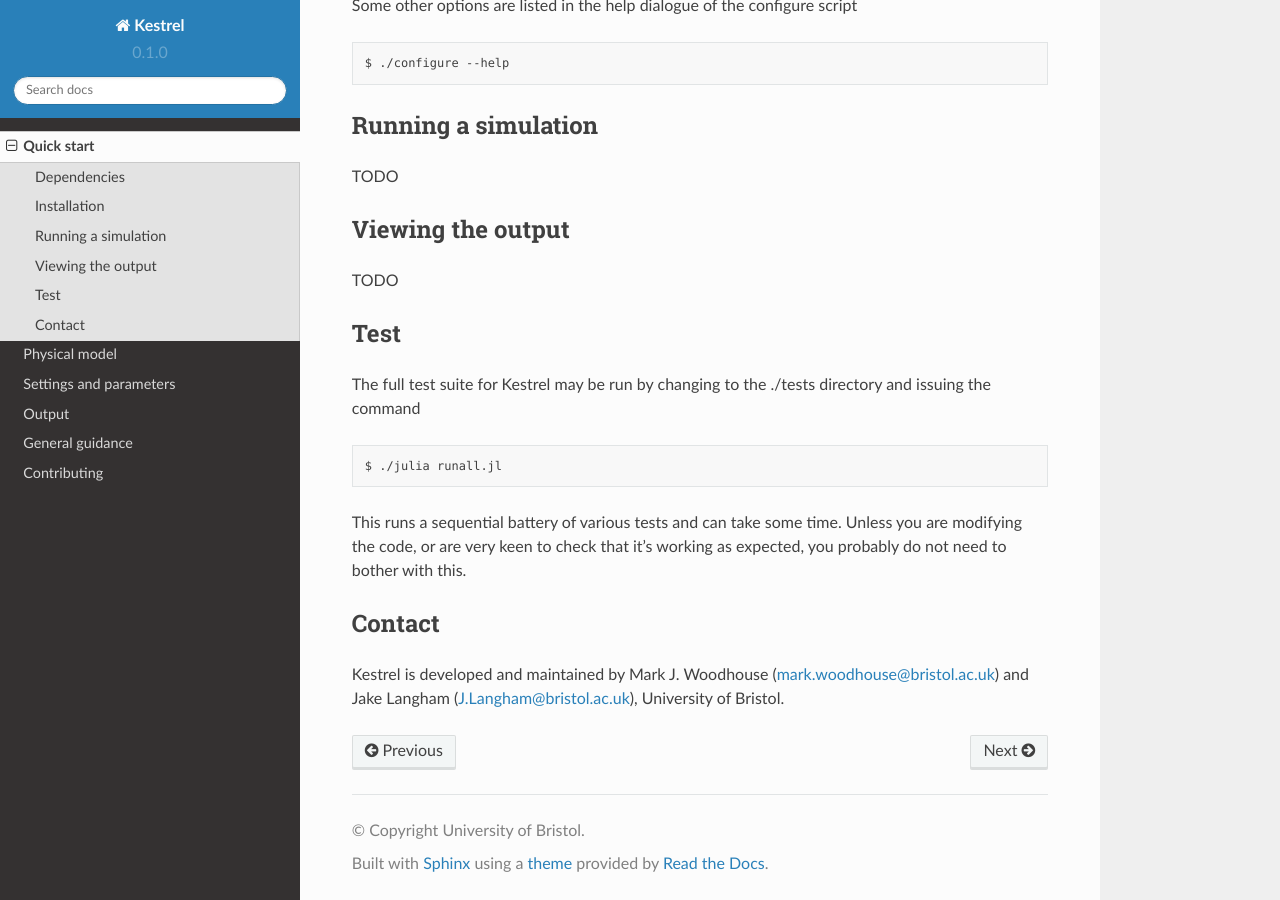
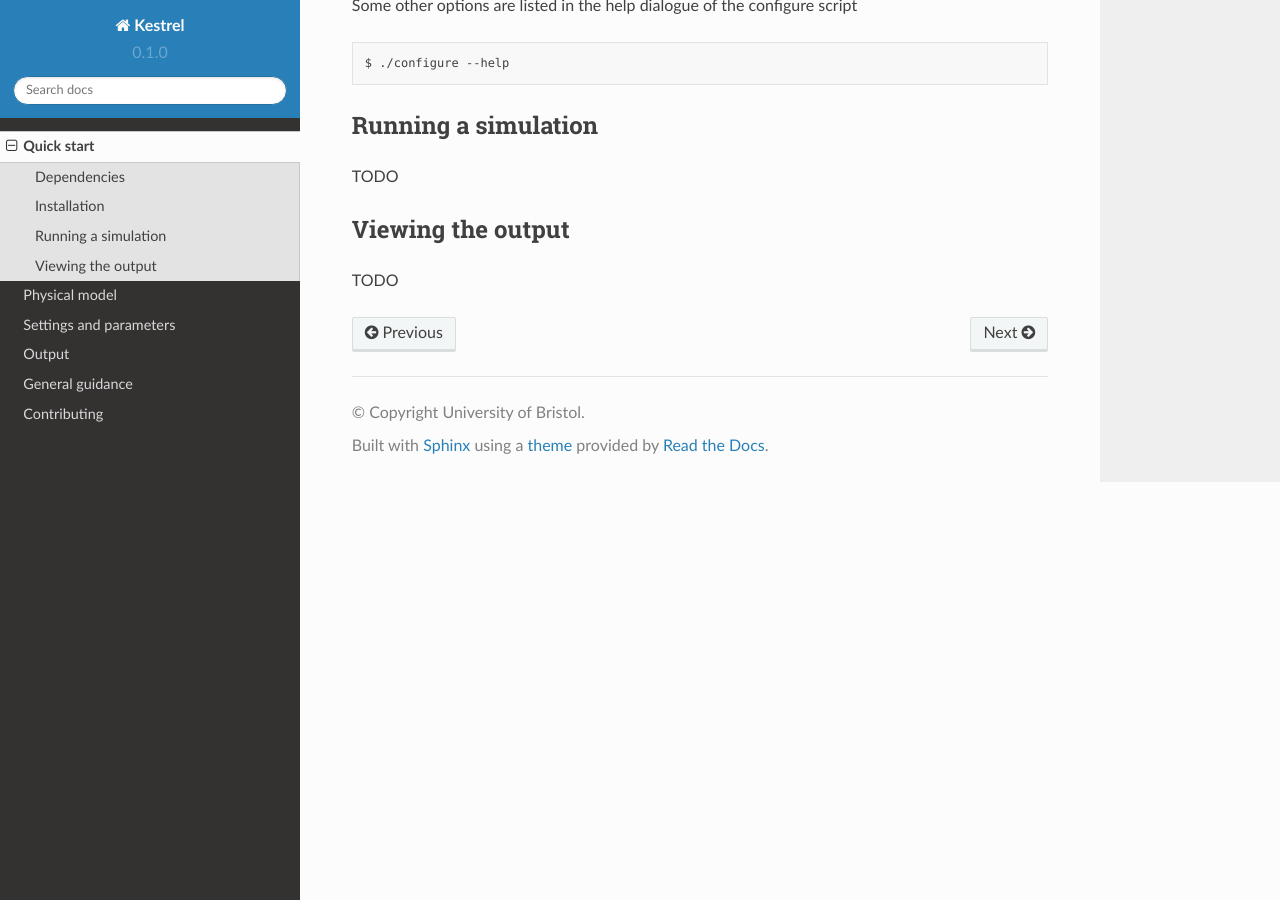
Before and after one commit to jakelangham/kestrel, a Sphinx documentation site: the page built from docs/source/quickstart.rst, in a window 1280 px wide and 900 px high, scrolled down 1428 px. Built offline with Sphinx 7.4.7 and the Read the Docs theme 2.0.0, drawn with Linux system fonts in a browser that asks for light colours.

Commit message:
Remove tests/contact from end of quickstart doc

```diff
--- a/docs/source/quickstart.rst
+++ b/docs/source/quickstart.rst
@@ -84,28 +84,3 @@
 ------------------
 
 TODO
-
-.. _quick_test:
-
-Test
-----
-
-The full test suite for Kestrel may be run by changing to the ./tests
-directory and issuing the command
-
-.. code-block:: bash
-
-  $ ./julia runall.jl
-
-This runs a sequential battery of various tests and can take some time. Unless
-you are modifying the code, or are very keen to check that it's working as
-expected, you probably do not need to bother with this.
-
-.. _quick_contact:
-
-Contact
--------
-
-Kestrel is developed and maintained by Mark J. Woodhouse
-(mark.woodhouse@bristol.ac.uk) and Jake Langham (J.Langham@bristol.ac.uk),
-University of Bristol.
```
Also changed, not shown: docs/source/index.rst (+7 -2 lines).
